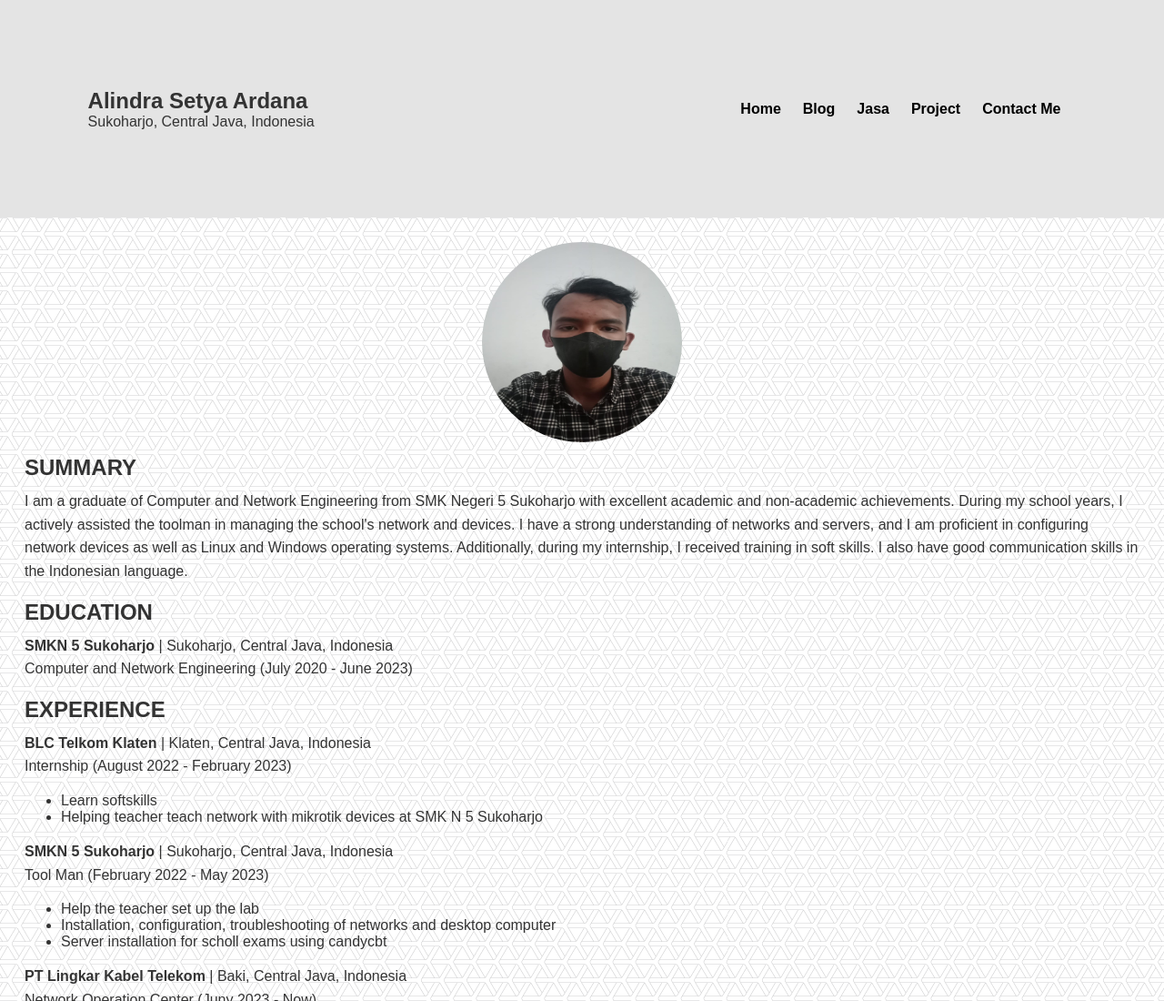
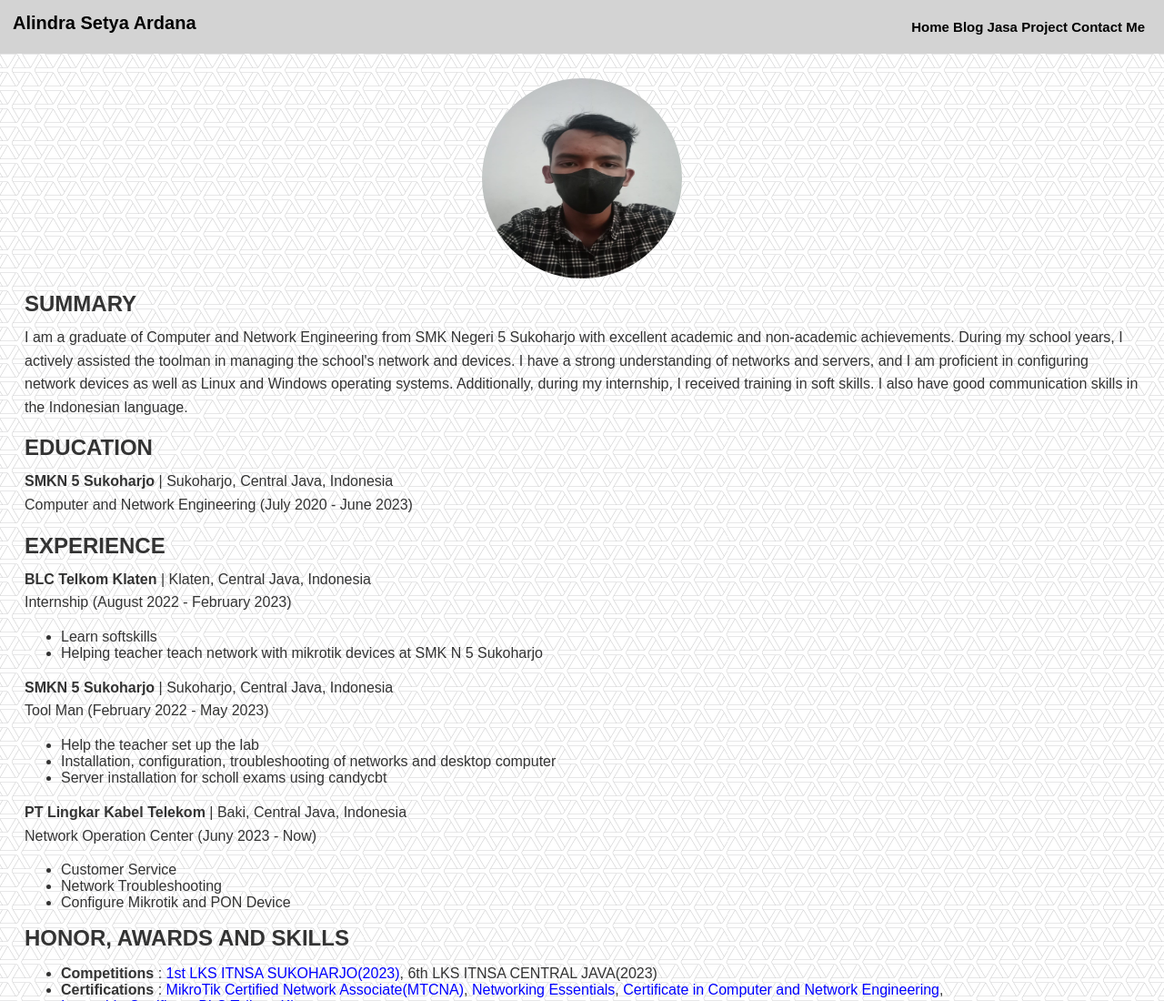
Before and after one commit to alsetyaardana/alindras.github.io, a plain HTML site: page index.html in a window 1280 px wide. Shown: the top 1100 px of the page at 91% size. Drawn offline with Linux system fonts and the light colour scheme.

Commit message:
four commit

```diff
--- a/index.html
+++ b/index.html
@@ -8,25 +8,14 @@
     </head>
 
     <body>
-        <div class="headerarea">
-            <div class="logo">
+        <div class="header">
+            <div class="headerin">
                 <h1>Alindra Setya Ardana</h1>
-                <p>Sukoharjo, Central Java, Indonesia</p>
-            </div>
-            <div class="menubar">
-                <div class="menu-item">
+                <div>
                     <b><a href="index.html">Home</a></b>
-                </div>
-                <div class="menu-item">
                     <b><a href="blog.html">Blog</a></b>
-                </div>
-                <div class="menu-item">
                     <b><a href="jasa.html">Jasa</a></b>
-                </div>
-                <div class="menu-item">
                     <b><a href="project.html">Project</a></b>
-                </div>
-                <div class="menu-item">
                     <a href="contactme.html"><b>Contact Me</b></a>
                 </div>
             </div>
--- a/style.css
+++ b/style.css
@@ -17,27 +17,24 @@ body {
 }
 
 /* Header Area Styling */
-.headerarea {
-    background-color: #e4e4e4;
-    padding: 7%;
+.header {
+    background-color: rgb(211, 211, 211);
+    display: block;
+}
+
+.headerin {
     display: flex;
     justify-content: space-between;
+    font-size: 15px;
 }
 
-.logo h1 {
-    font-size: 24px;
-    font-weight: bold;
+.headerin h1 {
+    font-size: 20px;
+    color: black;
 }
 
-.menubar {
-    display: flex;
-    justify-content: space-between;
-    align-items: center;
-}
-
-.menu-item {
-    margin-right: 10px;
-    cursor: pointer;
+.headerin a {
+    display: inline;
 }
 
 a:link {
```
Also changed, not shown: blog.html (+4 -13 lines), contactme.html (+3 -13 lines), jasa.html (+3 -13 lines), project.html (+3 -13 lines).
